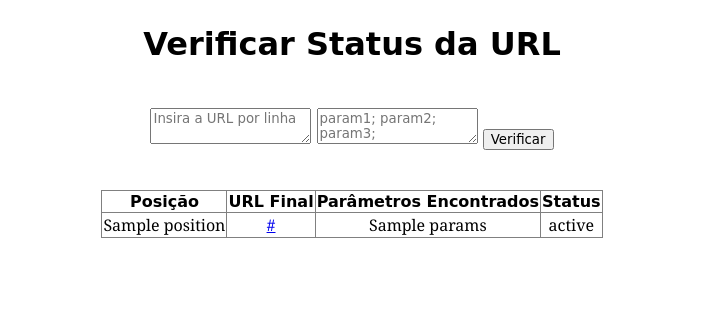
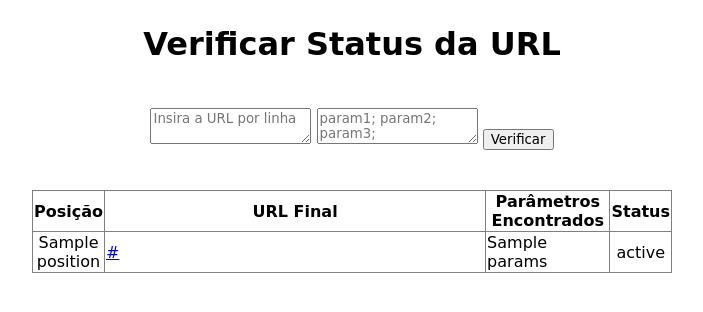
Before and after one commit to SouzaEdgar/url_tester, a Python web app: template templates/index.html in a window 1280 px wide. Shown: the top 312 px of the page, without its empty margins (288-991 px from the left). Run offline with Jinja, Linux system fonts and the light colour scheme; the template is opened without the code that fills it: most values are stand-ins (such as "Sample title", 1, 10 or a date in 2020).

Commit message:
style: altera formatação de parametros encontrados

```diff
--- a/static/style.css
+++ b/static/style.css
@@ -23,8 +23,12 @@ form {
 }
 
 /* ===== Tabela ===== */
-.linha_resultado > td, .linha_resultado a {
+.urls {
     font-family: Cambria, Cochin, Georgia, Times, 'Times New Roman', serif;
+    width: 80%;
+}
+.params {
+    width: 20%;
 }
 
 table {
@@ -33,6 +37,6 @@ table {
     text-align: center;
 }
 
-.linha_resultado a {
-    justify-content: flex-start;
+.params, .urls {
+    text-align: start;
 }
```
